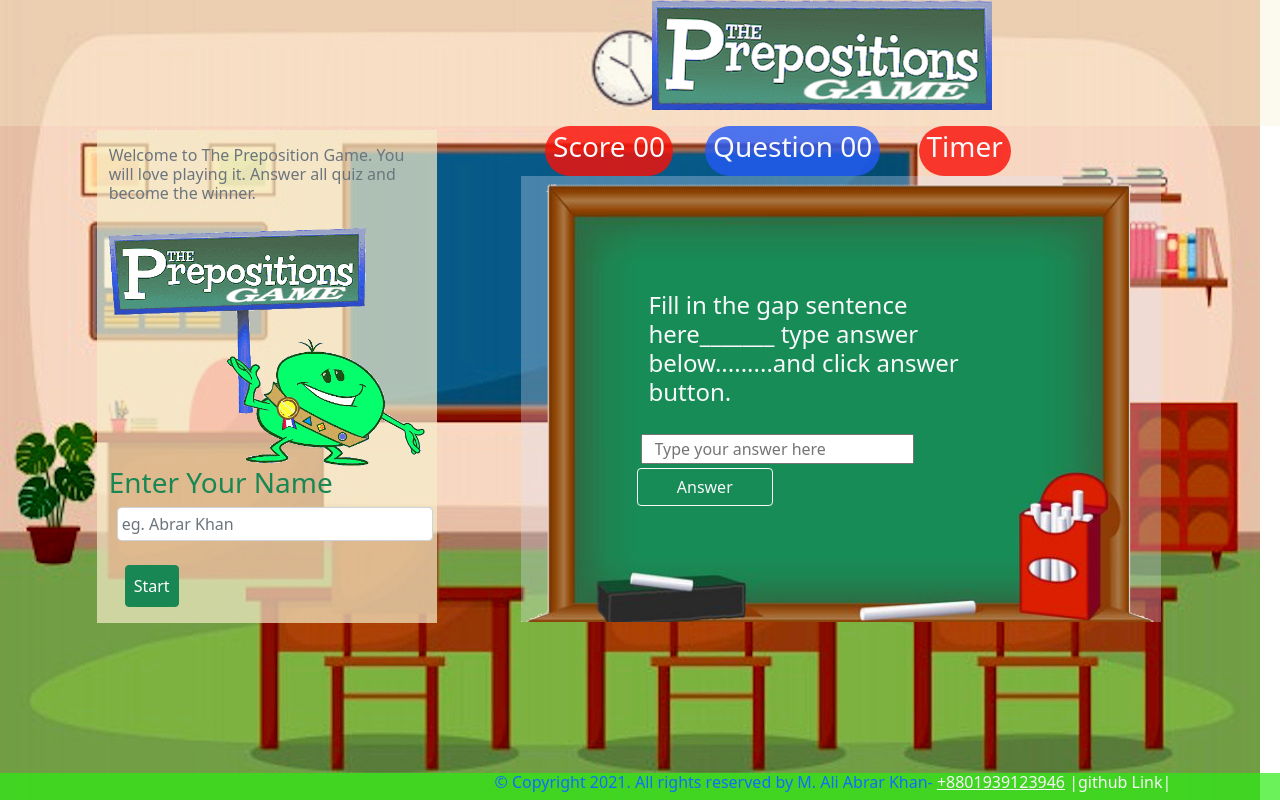
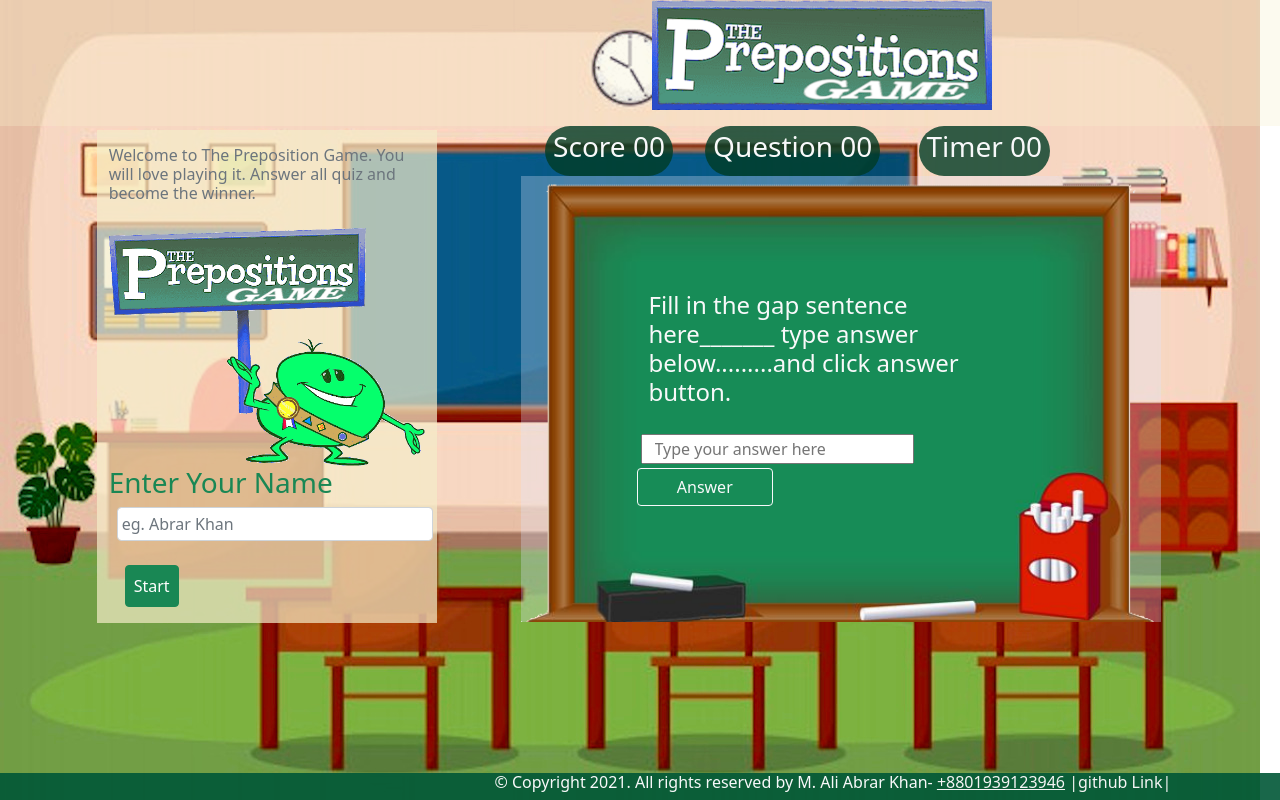
Before and after one commit to MAliAbrarKhan19/The-Preposition-game-JS-HTML-CSS-Bootstrap, a PHP site: page / in a window 1280 px wide. Run offline with PHP 8.4, Linux system fonts and the light colour scheme; some libraries are stand-ins or nearby versions.

Commit message:
working good

```diff
--- a/index.php
+++ b/index.php
@@ -111,20 +111,20 @@
       <div class="row gx-6">
         <!-- Score -->
         <div class="col-md-3">
-          <div class="badge rounded-pill " style="background-color: rgba(250, 14, 5, 0.8);">
+          <div class="badge rounded-pill " style="background-color: rgba(0, 59, 37, 0.8);">
             <p class="h3 text-light" id="score">Score 00</p>
           </div>
         </div>
         <!-- Questions Answered -->
         <div class="col-md-3">
-          <div class="badge rounded-pill " style="background-color: rgba(35, 91, 247, 0.8);">
+          <div class="badge rounded-pill " style="background-color: rgba(0, 59, 37, 0.8);">
             <p class="h3 text-light" id="quesno">Question 00</p>
         </div>
         </div>
         <!-- Time -->
         <div class="offset-md-1 col-md-3">
-          <div class="badge rounded-pill " style="background-color: rgba(250, 14, 5, 0.8);">
-            <p class="h3 text-light" id="currenttime">Timer</p>
+          <div class="badge rounded-pill " style="background-color: rgba(0, 59, 37, 0.8);">
+            <p class="h3 text-light" id="currenttime">Timer 00</p>
           </div>
         </div>
 
@@ -337,9 +337,9 @@
 <!-- Footer  -->
 <!-- ================================================================================== -->
 
-<div class="row text-end fixed-bottom" style=" background-color:rgba(45, 237, 20, 0.7);">
+<div class="row text-end fixed-bottom" style=" background-color:rgba(0, 87, 55, 0.9);">
   <div class="offset-md-1 col-md-10">
-    <p class="text-primary h6">&copy; Copyright 2021. All rights reserved by M. Ali Abrar Khan- <a href="+8801939123946" style="color:whitesmoke; ">+8801939123946</a> <a href="https://github.com/MAliAbrarKhan19/The-Preposition-game-JS-HTML-CSS-Bootstrap" style="text-decoration: none;color: whitesmoke;"> |github Link|  </a>   </p>
+    <p class="text-light h6">&copy; Copyright 2021. All rights reserved by M. Ali Abrar Khan- <a href="call:+8801939123946"  style="color:whitesmoke; ">+8801939123946</a> <a href="https://github.com/MAliAbrarKhan19/The-Preposition-game-JS-HTML-CSS-Bootstrap" style="text-decoration: none;color: whitesmoke;"> |github Link|  </a>   </p>
 
   </div>
 </div>
```
